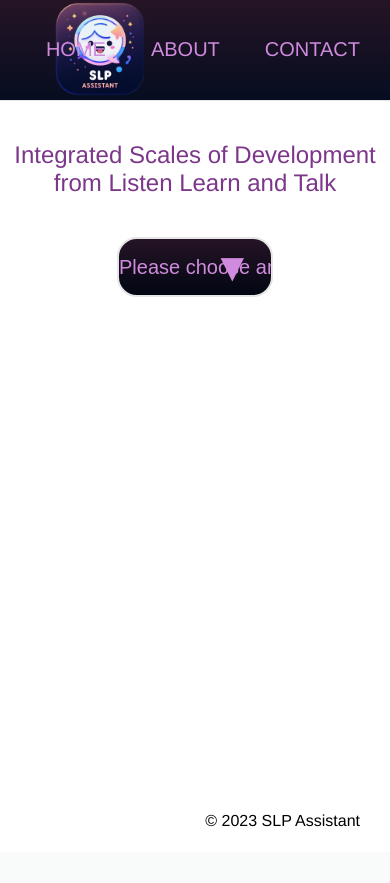
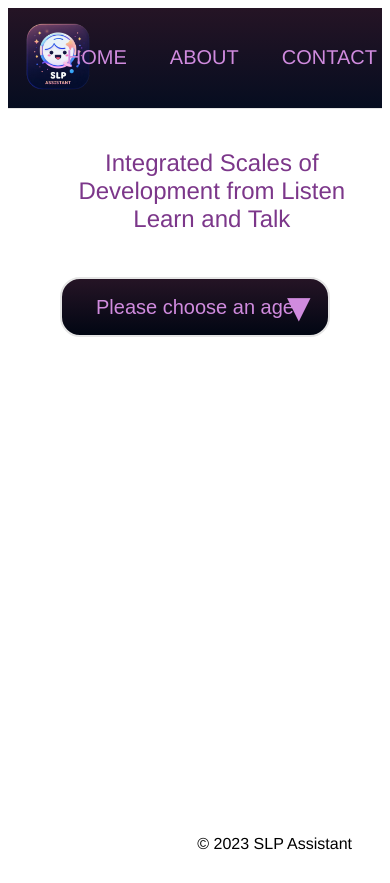
Before and after one commit to AlaaAymanAbdElRaheem/SLP_Assistant, a Flask app: page /slp_assistant in a window 390 px wide; the page is wider, and only the part inside the window is pictured. Before the commit the page ends 827 px from the top of that part, so only its background shows below. Run offline with Flask 3, Linux system fonts and the light colour scheme; data that the repository does not hold is empty; some libraries are stand-ins or nearby versions.

Commit message:
server changes

```diff
--- a/design/slp_assistant.py
+++ b/design/slp_assistant.py
@@ -24,11 +24,11 @@ def result_route():
     categories = storage.all(Category).values()
     return render_template('index.html', age_ranges=age_ranges, categories=categories)
 
-@app.route('/slp_assistant/about', strict_slashes=False)
+@app.route('/about', strict_slashes=False)
 def about():
     return render_template('about.html')
 
-@app.route('/slp_assistant/contact', strict_slashes=False)
+@app.route('/contact', strict_slashes=False)
 def contact():
     return render_template('contact.html')
 
--- a/design/static/scripts/slp_assistant.js
+++ b/design/static/scripts/slp_assistant.js
@@ -4,7 +4,7 @@ $(document).ready(function () {
   let id = 0;
   function fetchMilestones() {
     $.ajax({
-      url: "http://localhost:5001/api/v1/milestones/" + id,
+      url: "/api/v1/milestones/" + id,
       type: "GET",
       dataType: "json",
       success: addMilestones,
@@ -14,7 +14,6 @@ $(document).ready(function () {
   // event handler for when the user selects a new age range
   $(".age-range").change(function () {
     id = $(this).find("option:selected").data("id");
-    console.log(id);
     const value = $(this).val();
 
     $(".age-result-text").text(value);
@@ -93,6 +92,7 @@ $(document).ready(function () {
     $(".cognition").html(cognitionText);
     $(".social_communication").html(socialCommunicationText);
 
+    $(".list").css("padding-left", "0px");
     $(".list").css("margin-left", "10px");
     $(".li").css("margin-bottom", "5px");
     // $(".list").css("text-wrap", "balance");
--- a/design/static/styles/common.css
+++ b/design/static/styles/common.css
@@ -1,15 +1,10 @@
-* {
-  margin: 0;
-  padding: 0;
-}
-
 body {
   font-family: Circular, "Helvetica Neue", Helvetica, Arial, sans-serif;
 }
 
 .containter {
-  margin: 20px auto;
-  max-width: 1320px;
+  margin: 0 auto;
+  max-width: 90%;
   position: relative;
 }
 
@@ -75,3 +70,174 @@ option {
   display: flex;
   justify-content: center;
 }
+
+
+@media only screen and (max-width: 600px) {
+  .body-container {
+    width: 100%;
+  }
+  .containter {
+    width: 90%;
+  }
+
+  .age-range {
+    width: 80%;
+    margin-left: 10%;
+  }
+
+  .button-container .next-age-button,
+  .button-container .prev-age-button {
+    margin: 4px 10px;
+  }
+
+  .description {
+    margin-left: 10%;
+  }
+
+  .select-arrow {
+    padding:10px;
+  }
+
+  .button-container {
+    margin-left: 10%;
+  }
+
+  .button-container .next-age-button,
+  .button-container .prev-age-button {
+    width: 100px;
+  }
+
+  .button-container .next-age-button {
+    margin-left: 20px;
+  }
+
+  .button-container .prev-age-button {
+    margin-right: 20px;
+  }
+
+  .result-container {
+    margin-left: 10%;
+  }
+
+  .result-container .age-result-text {
+    font-size: 20px;
+  }
+
+  .result-container table {
+    width: 80%;
+  }
+
+  .result-container th {
+    font-size: 15px;
+  }
+
+  .result-container td {
+    font-size: 15px;
+  }
+
+  nav {
+    font-size: 11px;
+    right: 5px;
+  }
+
+  .logo {
+    height: 100px;
+    width: 100px;
+    background-size: 100px 100px;
+    top: 0;
+    left:0;
+  }
+
+  header {
+    width: 100%;
+  }
+
+  table {
+    width: 70%;
+  }
+}
+
+@media only screen and (max-width: 400px) {
+  .body-container {
+    width: 100%;
+  }
+  .containter {
+    width: 90%;
+  }
+
+  .age-range {
+    width: 80%;
+    margin-left: 10%;
+  }
+
+  .button-container .next-age-button,
+  .button-container .prev-age-button {
+    margin: 4px 10px;
+  }
+
+  .description {
+    margin-left: 10%;
+  }
+
+  .select-arrow {
+    padding:10px;
+  }
+
+  .button-container {
+    margin-left: 10%;
+  }
+
+  .button-container .next-age-button,
+  .button-container .prev-age-button {
+    width: 100px;
+  }
+
+  .button-container .next-age-button {
+    margin-left: 20px;
+  }
+
+  .button-container .prev-age-button {
+    margin-right: 20px;
+  }
+
+  .result-container {
+    margin-left: 10%;
+  }
+
+  .result-container .age-result-text {
+    font-size: 20px;
+  }
+
+  .result-container table {
+    width: 80%;
+  }
+
+  .result-container th {
+    font-size: 15px;
+  }
+
+  .result-container td {
+    font-size: 15px;
+  }
+
+  nav {
+    font-size: 11px;
+    right: 5px;
+  }
+
+  .logo {
+    height: 100px;
+    width: 100px;
+    background-size: 100px 100px;
+    top: 0;
+    left:0;
+  }
+
+  header {
+    width: 100%;
+  }
+
+  table {
+    width: 70%;
+  }
+}
--- a/design/static/styles/result.css
+++ b/design/static/styles/result.css
@@ -48,7 +48,6 @@ th {
 
 td {
   height: 400px;
-  padding-top: 15px;
   padding-left: 10px;
   vertical-align: top;
   text-align: left;
--- a/design/templates/index.html
+++ b/design/templates/index.html
@@ -2,6 +2,7 @@
 <html lang="en">
   <head>
     <meta charset="UTF-8" />
+    <meta name="viewport" content="width=device-width, initial-scale=1.0" />
     <link rel="icon" href="../static/img/logo.png" type="image/png" />
     <link rel="stylesheet" href="../static/styles/header.css" />
     <link rel="stylesheet" href="../static/styles/footer.css" />
@@ -17,19 +18,21 @@
   </head>
   <body>
     <header>
+     <div class="body-container">
       <div class="head-color"></div>
       <div class="logo"></div>
       <nav>
-        <a href="http://127.0.0.1:5000/slp_assistant">HOME</a>
-        <a href="http://127.0.0.1:5000/slp_assistant/about">ABOUT</a>
-        <a href="http://127.0.0.1:5000/slp_assistant/contact">CONTACT</a>
+        <a href="https://slp-assistant.hlbs0k72u.tech/">HOME</a>
+        <a href="https://slp-assistant.hlbs0k72u.tech/about">ABOUT</a>
+        <a href="https://slp-assistant.hlbs0k72u.tech/contact">CONTACT</a>
       </nav>
     </header>
-    <p class="description">
-      Integrated Scales of Development from Listen Learn and Talk
-    </p>
+
     <div class="containter">
-      <div class="select-container">
+      <p class="description">
+         Integrated Scales of Development from Listen Learn and Talk
+      </p>
+      <div class=/slp_assistant/about"select-container">
         <select class="age-range">
           <option selected="selected" disabled="disabled">
             Please choose an age
@@ -74,5 +77,6 @@
     <footer>
       <p class="copyright">&copy; 2023 SLP Assistant</p>
     </footer>
+    </div>
   </body>
 </html>
```
Also changed, not shown: design/templates/about.html (+4 -3 lines), design/templates/contact.html (+4 -3 lines).
